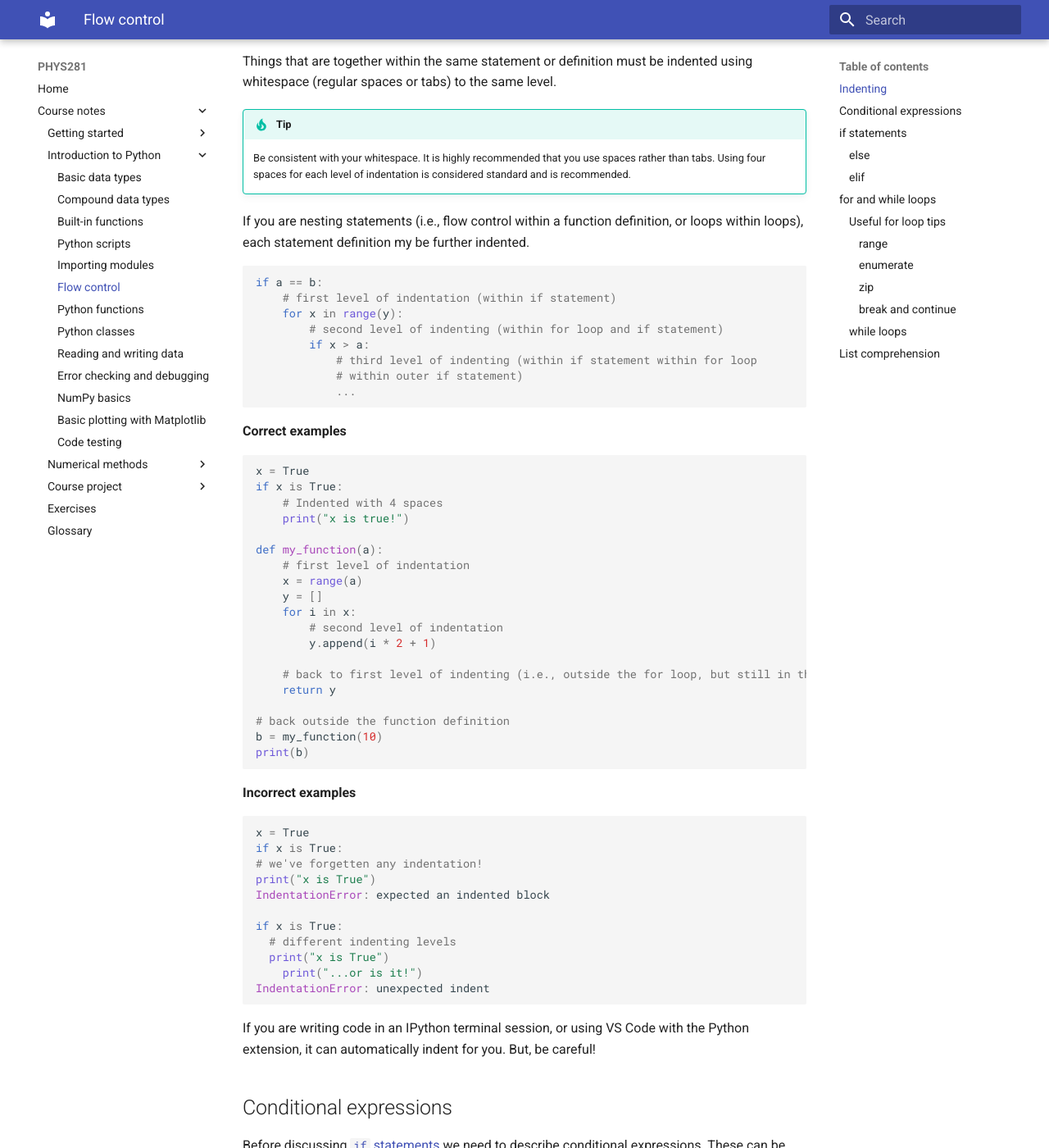
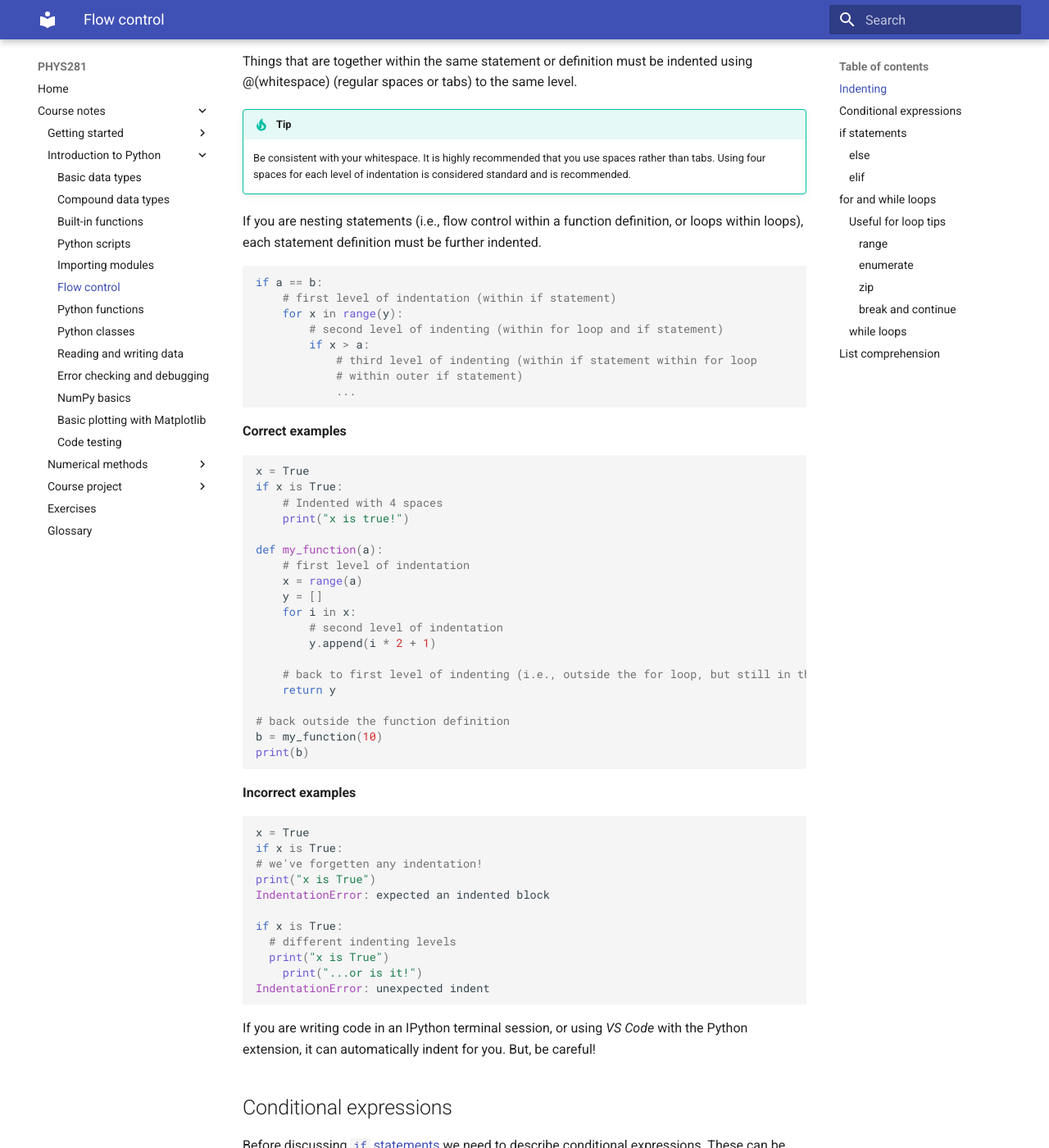
Before and after one commit to ndd21/PHYS281, an MkDocs documentation site: the page built from docs/demo-flow-control.md, in a window 1280 px wide and 1400 px high, scrolled down 826 px. Shown: the whole window at 82% size. Built offline with MkDocs 1.6.1 and Material for MkDocs 9.7.7, drawn with Linux system fonts in a browser that asks for light colours; some of the changed text lies outside the part shown.

Commit message:
demo-flow-control.md: minor updates

````diff
--- a/docs/demo-flow-control.md
+++ b/docs/demo-flow-control.md
@@ -16,15 +16,15 @@ In Python the way to specify that you are defining something "inside" a flow con
 function, or class, is by using indenting. Most other languages use parentheses (i.e., brackets) of
 some sort, but in Python indenting is essential.
 
-Things that are together within the same statement or definition must be indented using whitespace
-(regular spaces or tabs) to the same level.
+Things that are together within the same statement or definition must be indented using
+@(whitespace) (regular spaces or tabs) to the same level.
 
 !!! tip
     Be consistent with your whitespace. It is highly recommended that you use spaces rather than
     tabs. Using four spaces for each level of indentation is considered standard and is recommended.
 
 If you are nesting statements (i.e., flow control within a function definition, or loops within
-loops), each statement definition my be further indented.
+loops), each statement definition must be further indented.
 
 ```python
 if a == b:
````
Also changed, not shown: other parts of docs/demo-flow-control.md (+12 -11 lines).
